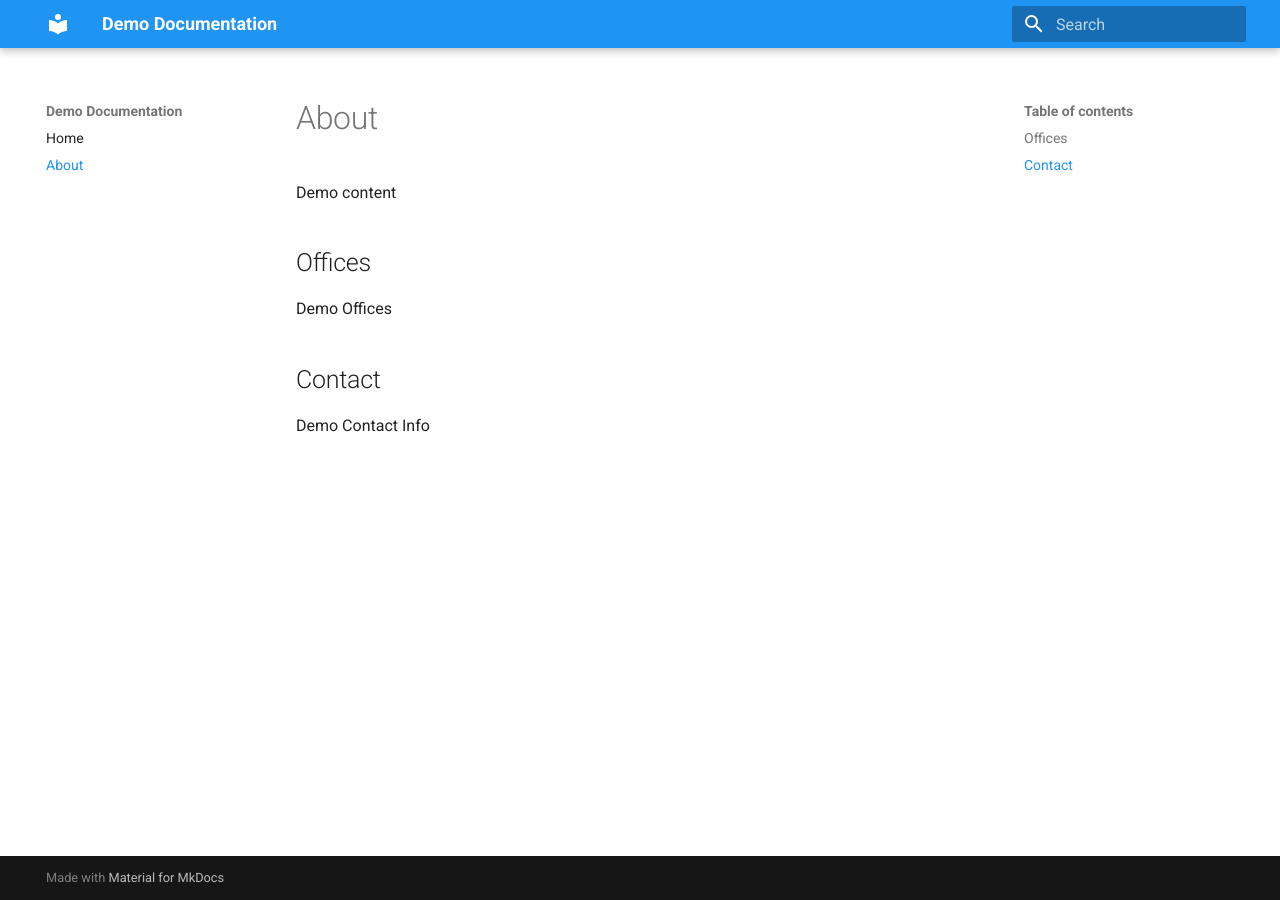
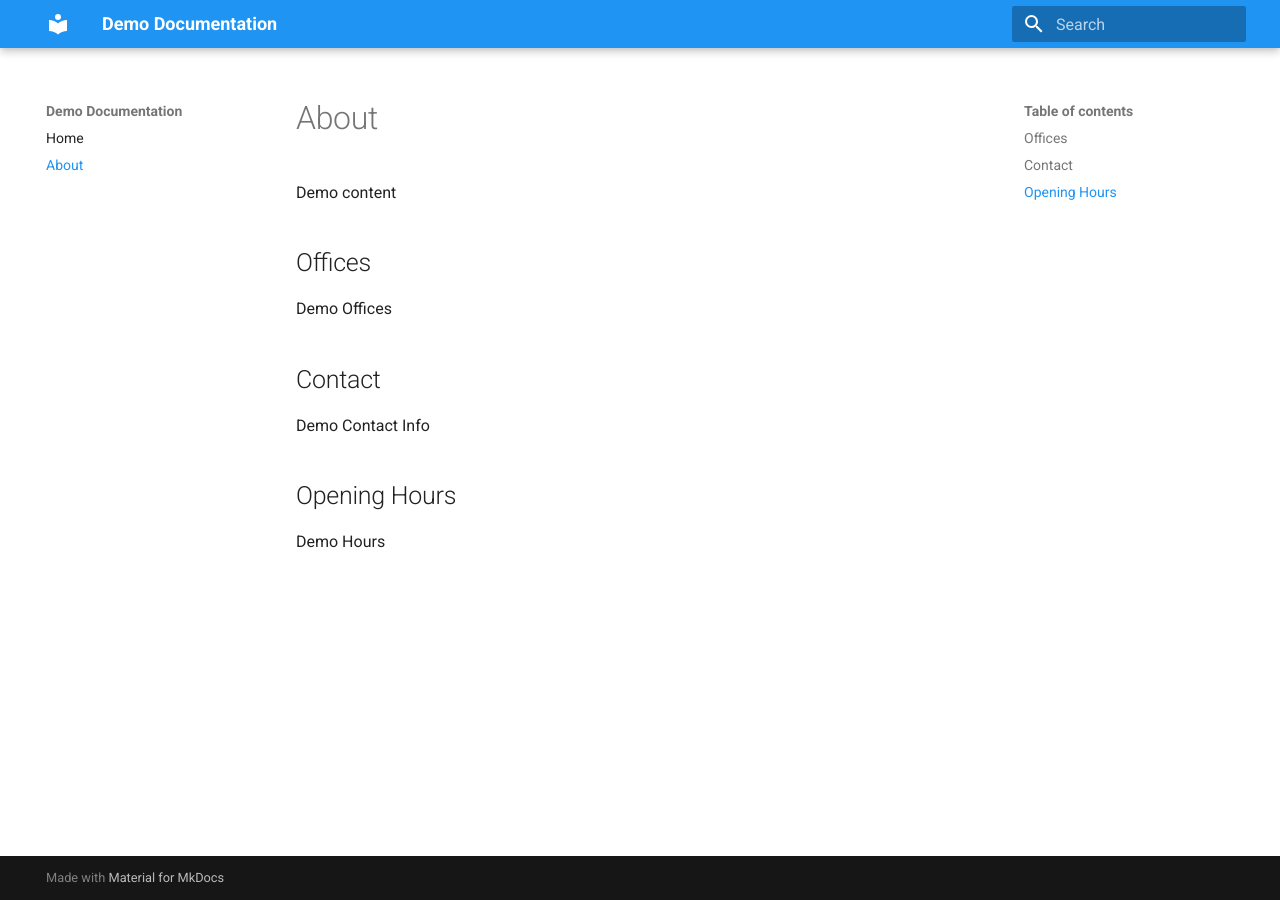
Before and after one commit to rgeerkens/Documentation, an MkDocs documentation site: the page built from docs/about.md, in a window 1280 px wide. Built offline with MkDocs 1.6.1 and Material for MkDocs 9.7.7, drawn with Linux system fonts in a browser that asks for light colours.

Commit message:
Update about.md

```diff
--- a/docs/about.md
+++ b/docs/about.md
@@ -9,3 +9,7 @@ Demo Offices
 ## Contact
 
 Demo Contact Info
+
+## Opening Hours
+
+Demo Hours
```
